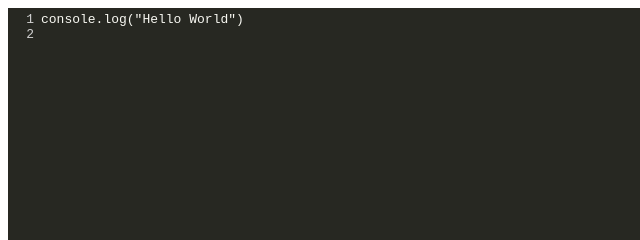
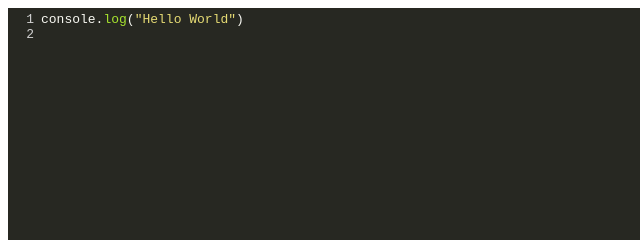
Before and after one commit to apple-pi-yhhhh/editer, a plain HTML site: page index.html in a window 1280 px wide. Shown: the top 240 px of the page, 0-640 px from the left. Drawn offline with Linux system fonts and the light colour scheme.

Commit message:
Update index.html

```diff
--- a/index.html
+++ b/index.html
@@ -5,13 +5,15 @@
   <link rel="stylesheet" href="lib/codemirror.css">
   <script src="lib/codemirror.js"></script>
   <link rel="stylesheet" href="theme/monokai.css">
+  <script src="mode/javascript/javascript.js"></script>
 </head>
 <body>
   <script>
     var editor = CodeMirror(document.body, {
       value: 'console.log("Hello World")\n',
       lineNumbers: true,
-      theme: 'monokai'  // <- テーマの名前
+      theme: 'monokai',
+      mode: 'javascript'  // 言語名
     });
   </script>
 </body>
```
